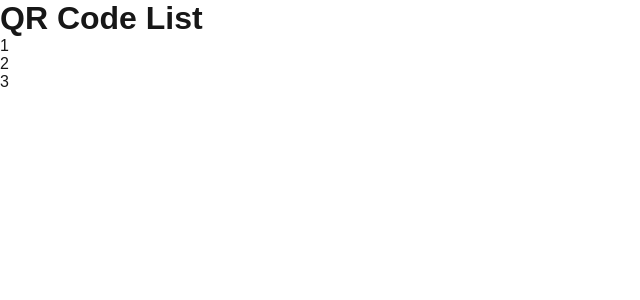
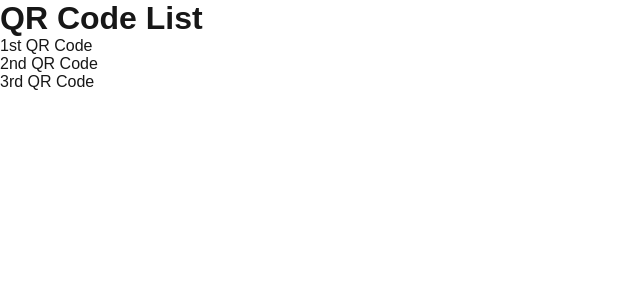
Before and after one commit to Abh1i/test-next-app, a Next.js app: page /qr-code-list in a window 1280 px wide. Shown: the top 300 px of the page, without its empty margins (0-640 px from the left). Built offline with nearby package versions, Linux system fonts and the light colour scheme.

Commit message:
changes new

```diff
--- a/src/app/qr-code-list/page.tsx
+++ b/src/app/qr-code-list/page.tsx
@@ -5,15 +5,14 @@ export default function QrCodeListPage() {
     const [customer, setCustomer] = useState<any>(null);
 
     useEffect(() => {
-    // Ask parent for data immediately
-    window.parent.postMessage({ type: 'REQUEST_CUSTOMER_INFO' }, '*');
-
         const handleMessage = (event: MessageEvent) => {
             if (event.data?.type === 'CUSTOMER_INFO') {
-        setCustomer(event.data.payload);
+                setCustomer(event.data.payload); // <-- shows inside iframe
             }
         };
-
+         const timeout = setTimeout(() => {
+            console.log('');
+    }, 2000)
         window.addEventListener('message', handleMessage);
         return () => window.removeEventListener('message', handleMessage);
     }, []);
@@ -21,16 +20,19 @@ export default function QrCodeListPage() {
     return (
         <div>
             <h1>QR Code List</h1>
-      {customer && (
+            {customer ? (
                 <div>
-          <h3>Customer Info:</h3>
+                    <h3>Customer Info Received:</h3>
                     <pre>{JSON.stringify(customer, null, 2)}</pre>
                 </div>
+            ) : (
+                <div></div>
             )}
+
             <ul>
-        <li>1</li>
-        <li>2</li>
-        <li>3</li>
+                <li>1st QR Code</li>
+                <li>2nd QR Code</li>
+                <li>3rd QR Code</li>
             </ul>
         </div>
     );
```
Lines whose indentation alone changed are shown as unchanged.
